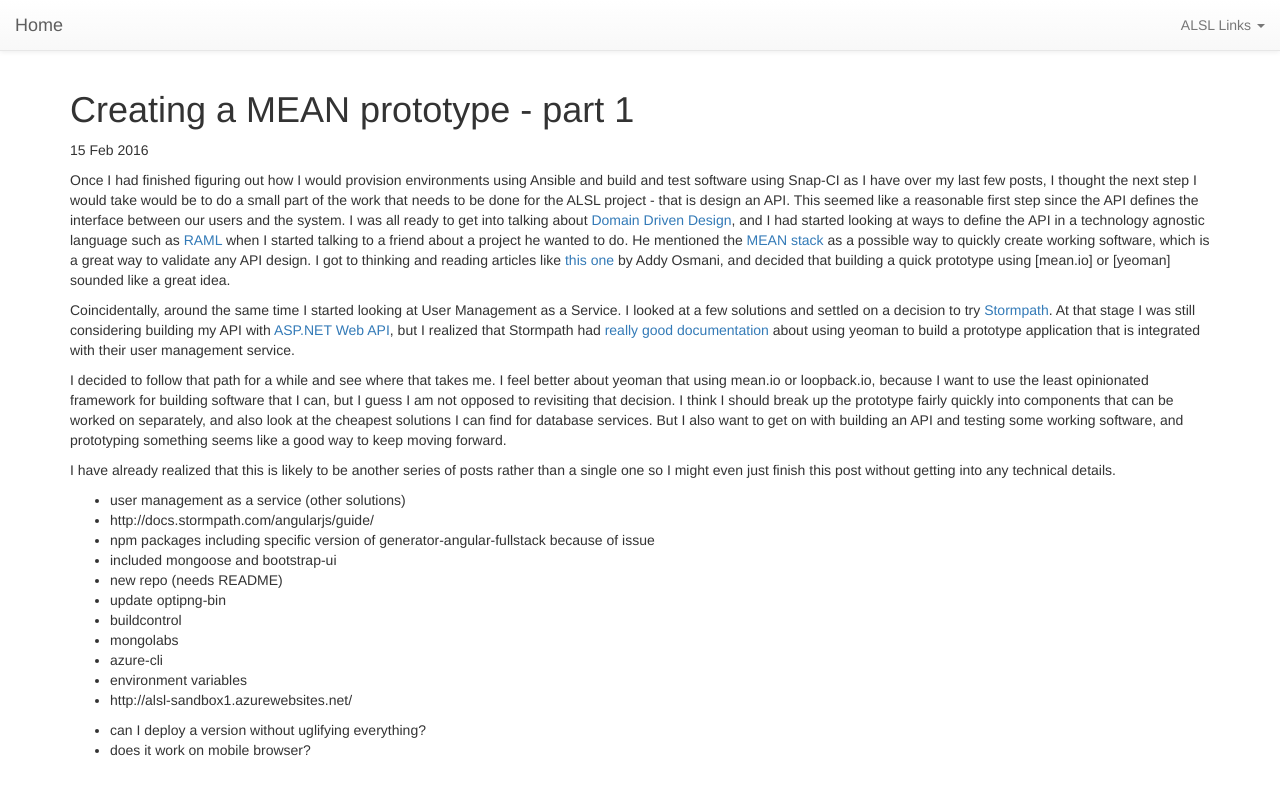
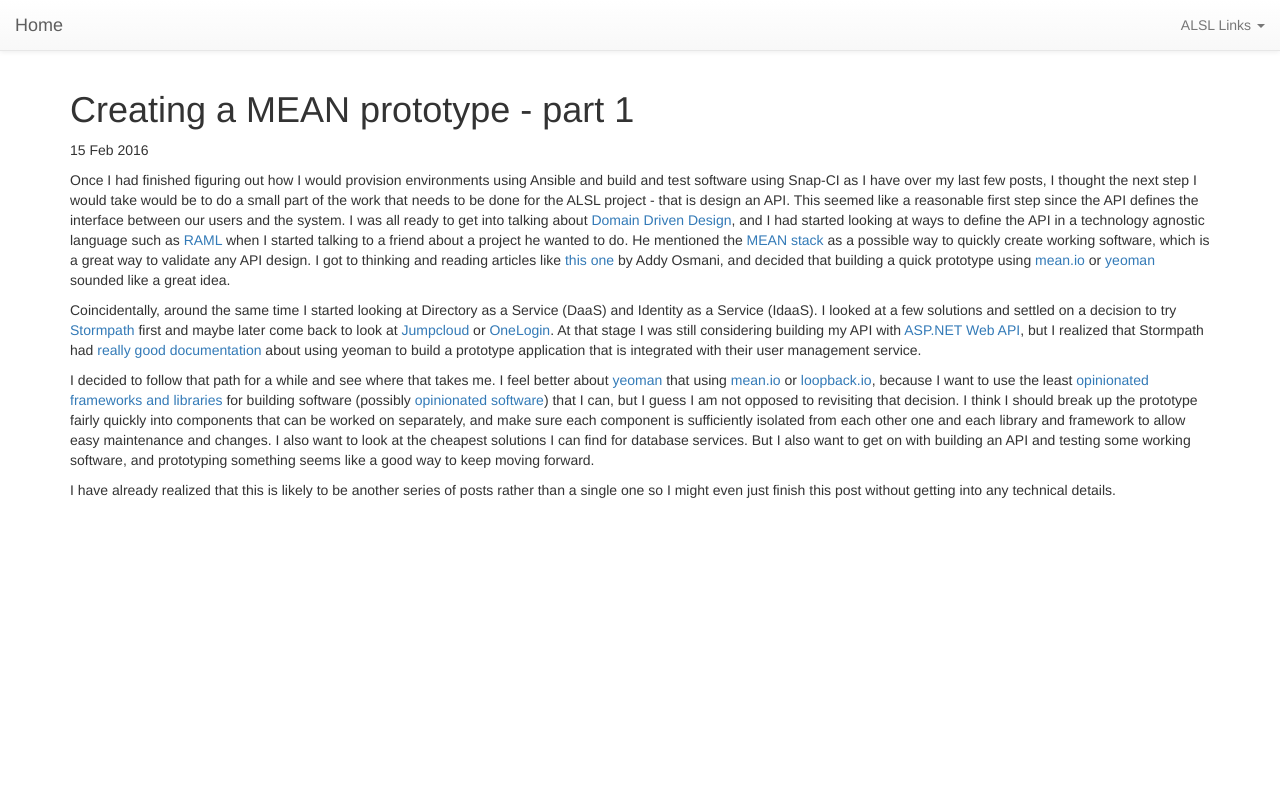
Before and after one commit to mshogren/mshogren.github.io, a Jekyll site: the page built from _posts/2016-02-15-creating-a-mean-prototype-1.md, in a window 1280 px wide. Shown: the top 795 px of the page. Built offline with Jekyll 4.4.1, drawn with Linux system fonts in a browser that asks for light colours; nearby versions of some CDN libraries; comment, search, counter and statistics services are not loaded.

Commit message:
Finalize first post on creating MEAN prototype

```diff
--- a/_posts/2016-02-15-creating-a-mean-prototype-1.md
+++ b/_posts/2016-02-15-creating-a-mean-prototype-1.md
@@ -4,25 +4,10 @@
 date: 2016-02-15
 ---
 
-Once I had finished figuring out how I would provision environments using Ansible and build and test software using Snap-CI as I have over my last few posts, I thought the next step I would take would be to do a small part of the work that needs to be done for the ALSL project - that is design an API.  This seemed like a reasonable first step since the API defines the interface between our users and the system.  I was all ready to get into talking about [Domain Driven Design](), and I had started looking at ways to define the API in a technology agnostic language such as [RAML]() when I started talking to a friend about a project he wanted to do.  He mentioned the [MEAN stack]() as a possible way to quickly create working software, which is a great way to validate any API design.  I got to thinking and reading articles like [this one](https://addyosmani.com/blog/full-stack-javascript-with-mean-and-yeoman/) by Addy Osmani, and decided that building a quick prototype using [mean.io] or [yeoman] sounded like a great idea.
+Once I had finished figuring out how I would provision environments using Ansible and build and test software using Snap-CI as I have over my last few posts, I thought the next step I would take would be to do a small part of the work that needs to be done for the ALSL project - that is design an API.  This seemed like a reasonable first step since the API defines the interface between our users and the system.  I was all ready to get into talking about [Domain Driven Design](http://domainlanguage.com/ddd/), and I had started looking at ways to define the API in a technology agnostic language such as [RAML](http://raml.org/) when I started talking to a friend about a project he wanted to do.  He mentioned the [MEAN stack](https://en.wikipedia.org/wiki/MEAN_(software_bundle)) as a possible way to quickly create working software, which is a great way to validate any API design.  I got to thinking and reading articles like [this one](https://addyosmani.com/blog/full-stack-javascript-with-mean-and-yeoman/) by Addy Osmani, and decided that building a quick prototype using [mean.io](http://mean.io) or [yeoman](http://yeoman.io) sounded like a great idea.
 
-Coincidentally, around the same time I started looking at User Management as a Service.  I looked at a few solutions and settled on a decision to try [Stormpath]().  At that stage I was still considering building my API with [ASP.NET Web API](), but I realized that Stormpath had [really good documentation](http://docs.stormpath.com/angularjs/guide/) about using yeoman to build a prototype application that is integrated with their user management service.
+Coincidentally, around the same time I started looking at Directory as a Service (DaaS) and Identity as a Service (IdaaS).  I looked at a few solutions and settled on a decision to try [Stormpath](https://stormpath.com) first and maybe later come back to look at [Jumpcloud](https://jumpcloud.com) or [OneLogin](https://www.onelogin.com).  At that stage I was still considering building my API with [ASP.NET Web API](http://www.asp.net/web-api), but I realized that Stormpath had [really good documentation](http://docs.stormpath.com/angularjs/guide/) about using yeoman to build a prototype application that is integrated with their user management service.
 
-I decided to follow that path for a while and see where that takes me.  I feel better about yeoman that using mean.io or loopback.io, because I want to use the least opinionated framework for building software that I can, but I guess I am not opposed to revisiting that decision.  I think I should break up the prototype fairly quickly into components that can be worked on separately, and also look at the cheapest solutions I can find for database services.  But I also want to get on with building an API and testing some working software, and prototyping something seems like a good way to keep moving forward.
+I decided to follow that path for a while and see where that takes me.  I feel better about [yeoman](http://yeoman.io) that using [mean.io](http://mean.io) or [loopback.io](http://loopback.io/), because I want to use the least [opinionated](http://stackoverflow.com/questions/802050/what-is-opinionated-software) [frameworks and libraries](http://stackoverflow.com/questions/148747/what-is-the-difference-between-a-framework-and-a-library) for building software (possibly [opinionated software](http://gettingreal.37signals.com/ch04_Make_Opinionated_Software.php)) that I can, but I guess I am not opposed to revisiting that decision.  I think I should break up the prototype fairly quickly into components that can be worked on separately, and make sure each component is sufficiently isolated from each other one and each library and framework to allow easy maintenance and changes.  I also want to look at the cheapest solutions I can find for database services.  But I also want to get on with building an API and testing some working software, and prototyping something seems like a good way to keep moving forward.
 
 I have already realized that this is likely to be another series of posts rather than a single one so I might even just finish this post without getting into any technical details.
-
-- user management as a service (other solutions)
-- http://docs.stormpath.com/angularjs/guide/
-- npm packages including specific version of  generator-angular-fullstack because of issue
-- included mongoose and bootstrap-ui
-- new repo (needs README)
-- update optipng-bin
-- buildcontrol
-- mongolabs
-- azure-cli
-- environment variables
-- http://alsl-sandbox1.azurewebsites.net/
-
-- can I deploy a version without uglifying everything?
-- does it work on mobile browser?
```
